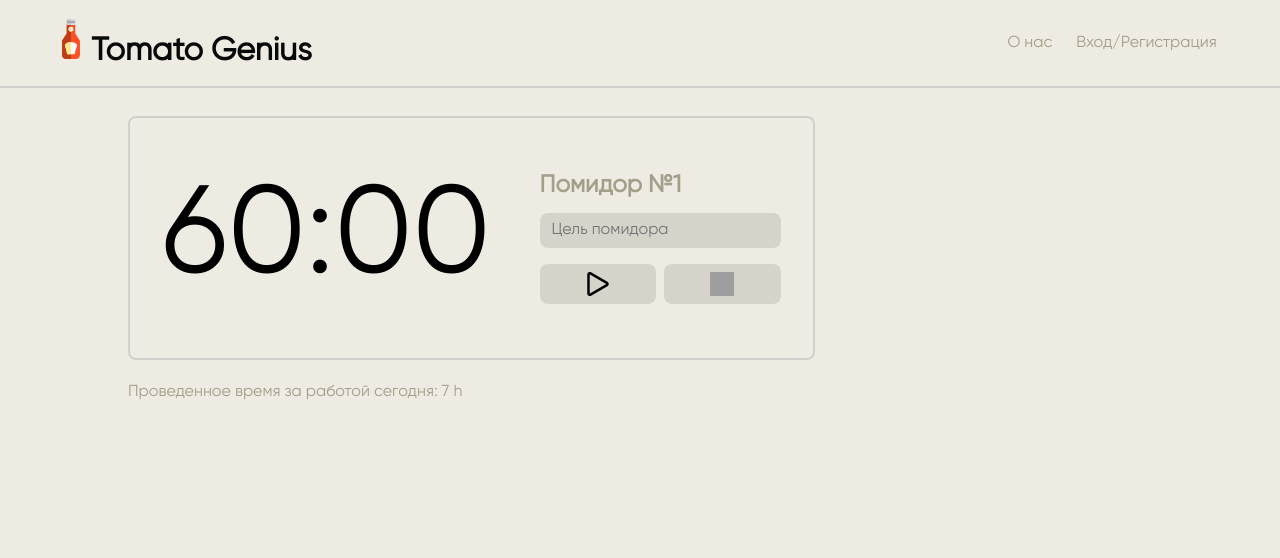
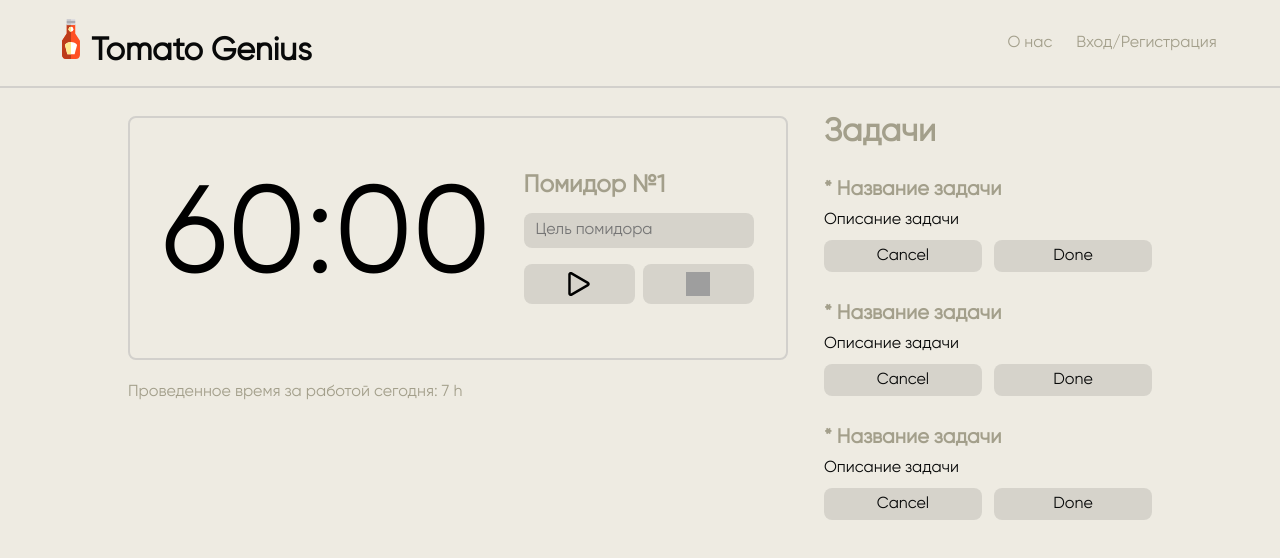
Before and after one commit to F4lkr4m/TomatoGenius, a React (Create React App) app: page / in a window 1280 px wide. Shown: the top 558 px of the page. Built offline with nearby package versions, Linux system fonts and the light colour scheme; grey boxes are pictures that could not be loaded; the HTML template or start-up script is replaced by a standard one.

Commit message:
Making todo list

```diff
--- a/public/index.html
+++ b/public/index.html
@@ -24,7 +24,7 @@
       work correctly both with client-side routing and a non-root public URL.
       Learn how to configure a non-root public URL by running `npm run build`.
     -->
-    <title>React App</title>
+    <title>Tomato Genius</title>
   </head>
   <body>
     <noscript>You need to enable JavaScript to run this app.</noscript>
--- a/src/Components/Button/Button.css
+++ b/src/Components/Button/Button.css
@@ -15,6 +15,7 @@
     line-height: 1;
     font-size: var(--x8);
     white-space: nowrap;
+    color: var(--secondaryTextColor);
 
     border-radius: var(--buttonRadius);
 
--- a/src/Components/PomodoroTimer/PomodoroTimer.css
+++ b/src/Components/PomodoroTimer/PomodoroTimer.css
@@ -39,3 +39,28 @@
     column-gap: var(--x4);
     justify-content: center;
 }
+
+@media (width < 580px) {
+    .pomodoro-timer {
+        grid-auto-flow: row;
+        height: 320px;
+        grid-template-columns: unset;
+        grid-template-rows: 3fr 2fr;
+    }
+
+    .pomodoro-timer__time-box {
+        margin: 0;
+        justify-content: center;
+    }
+
+    .pomodoro-timer__time {
+        font-size: 80px;
+    }
+
+    .pomodoro-timer__menu {
+        box-sizing: border-box;
+
+        padding-left: var(--x4);
+        padding-right: var(--x4);
+    }
+}
--- /dev/null
+++ b/src/Components/ToDoList/ToDoList.css
@@ -0,0 +1,29 @@
+.todo-list {
+    display: flex;
+    flex-direction: column;
+    row-gap: var(--x16);
+    justify-content: flex-start;
+
+    width: 100%;
+
+    box-sizing: border-box;
+}
+
+.todo-list__list {
+    display: flex;
+    flex-direction: column;
+    row-gap: var(--x16);
+}
+
+.todo-list__task {
+    display: flex;
+    flex-direction: column;
+    row-gap: var(--x6);
+}
+
+.todo-list__button-group {
+    width: 100%;
+    display: grid;
+    grid-template-columns: 1fr 1fr;
+    column-gap: var(--x6);
+}
--- /dev/null
+++ b/src/Components/ToDoList/ToDoList.tsx
@@ -0,0 +1,42 @@
+import React from 'react';
+import Button from '../Button/Button';
+import Fonts from '../Fonts/Fonts';
+import './ToDoList.css';
+
+class ToDoList extends React.Component<unknown> {
+  render(): React.ReactNode {
+    return (
+      <div className="todo-list">
+        <Fonts type="h2" text="Задачи" />
+        <div className="todo-list__list">
+          <div className="todo-list__task">
+            <Fonts type="h5" text="* Название задачи" />
+            <Fonts type="p" secondary={true} text={'Описание задачи'} />
+            <div className="todo-list__button-group">
+              <Button label={'Cancel'} type={'filled'} />
+              <Button label={'Done'} type={'filled'} />
+            </div>
+          </div>
+          <div className="todo-list__task">
+            <Fonts type="h5" text="* Название задачи" />
+            <Fonts type="p" secondary={true} text={'Описание задачи'} />
+            <div className="todo-list__button-group">
+              <Button label={'Cancel'} type={'filled'} />
+              <Button label={'Done'} type={'filled'} />
+            </div>
+          </div>
+          <div className="todo-list__task">
+            <Fonts type="h5" text="* Название задачи" />
+            <Fonts type="p" secondary={true} text={'Описание задачи'} />
+            <div className="todo-list__button-group">
+              <Button label={'Cancel'} type={'filled'} />
+              <Button label={'Done'} type={'filled'} />
+            </div>
+          </div>
+        </div>
+      </div>
+    );
+  }
+}
+
+export default ToDoList;
--- a/src/Views/HomeView/HomeView.css
+++ b/src/Views/HomeView/HomeView.css
@@ -2,6 +2,7 @@
     display: grid;
     grid-auto-flow: column;
     grid-template-columns: 4fr 2fr;
+    column-gap: 40px;
 }
 
 .home-view__content {
@@ -9,3 +10,11 @@
     flex-direction: column;
     row-gap: var(--x12);
 }
+
+@media (width < 1000px) {
+    .home-view__layout {
+        grid-template-columns: 1fr;
+        grid-auto-flow: row;
+        column-gap: 0;
+    }
+}
--- a/src/Views/HomeView/HomeView.tsx
+++ b/src/Views/HomeView/HomeView.tsx
@@ -1,6 +1,7 @@
 import React from 'react';
 import Fonts from '../../Components/Fonts/Fonts';
 import PomodoroTimer from '../../Components/PomodoroTimer/PomodoroTimer';
+import ToDoList from '../../Components/ToDoList/ToDoList';
 import './HomeView.css';
 
 class HomeView extends React.Component<unknown> {
@@ -11,6 +12,7 @@ class HomeView extends React.Component<unknown> {
           <PomodoroTimer />
           <Fonts type="p" text="Проведенное время за работой сегодня: 7 h" />
         </div>
+        <ToDoList />
       </div>
     );
   }
```
Also changed, not shown: 1 other file (tests, documents, lock files or other folders).
